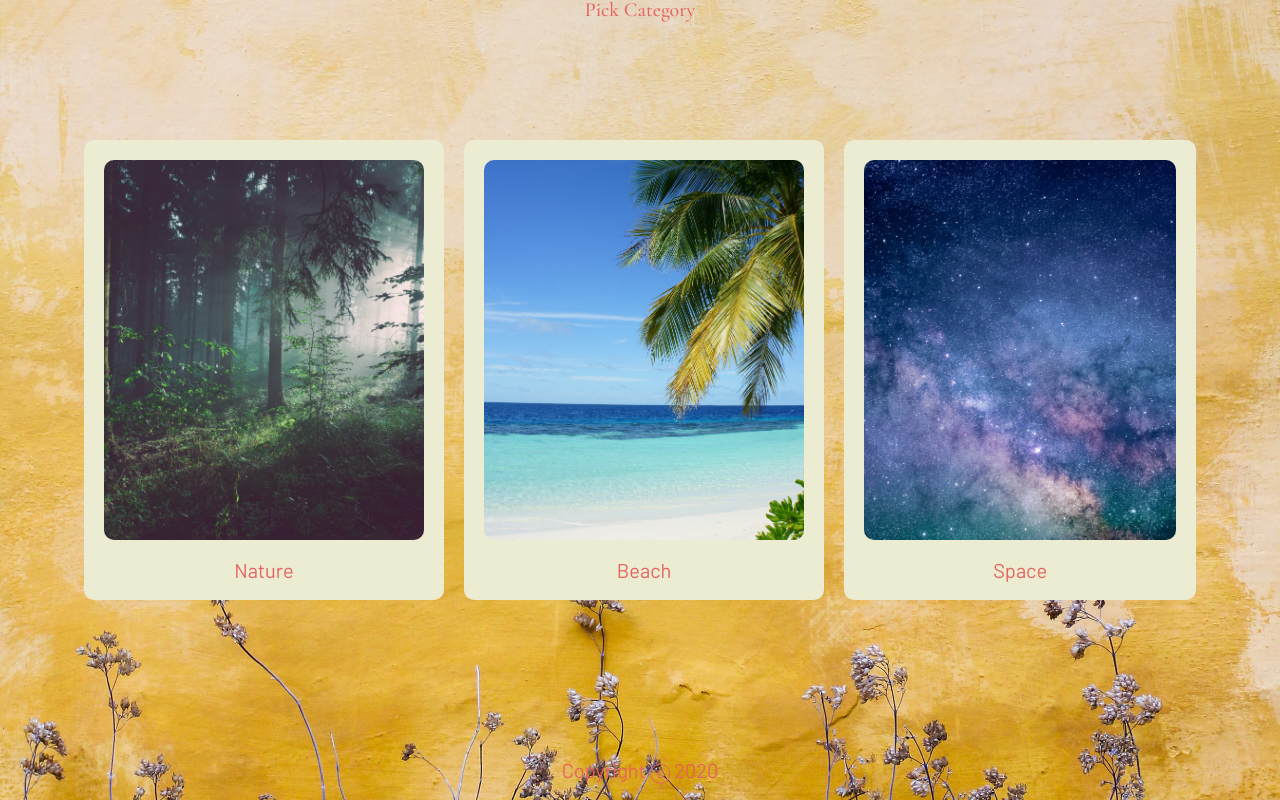
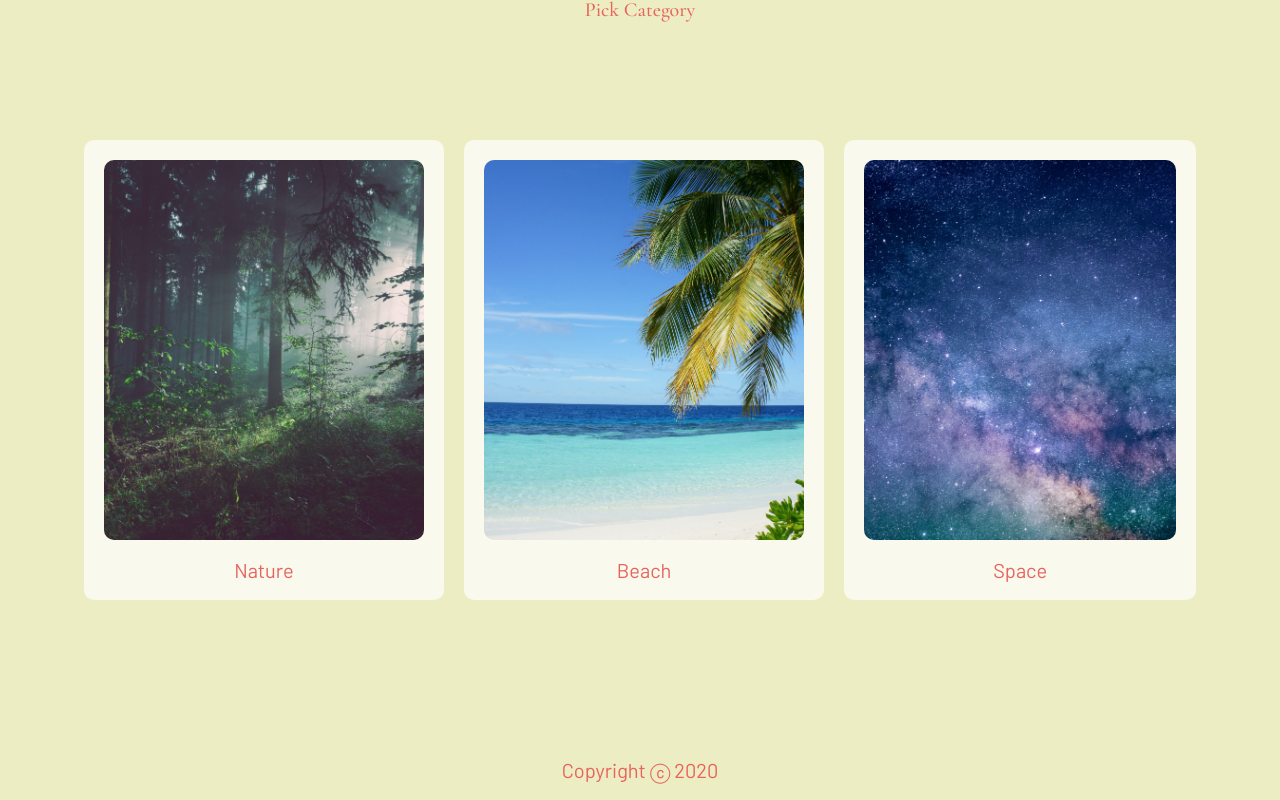
Before and after one commit to dailyPositivity/dailyPositivity, a React (Create React App) app: page /category in a window 1280 px wide. Built offline with nearby package versions, Linux system fonts and the light colour scheme.

Commit message:
change background to solid color

```diff
--- a/src/styles/App.css
+++ b/src/styles/App.css
@@ -9,12 +9,15 @@ a,abbr,acronym,address,applet,article,aside,audio,b,big,blockquote,body,canvas,c
 html{
   font-size: 62.5%;
 }
-main{
-  background-image: url(./assets/background-img-by-mona-eendra.jpg);
-  background-repeat: no-repeat;
-  background-size: cover;
-  height: 100vh;
-}
+
+/* removing this --------------------------------
+/ main{
+/   background-image: url(./assets/background-img-by-mona-eendra.jpg);
+/   background-repeat: no-repeat;
+/   background-size: cover;
+/   height: 100vh;
+/ }
+----------------------------------------------- */
 
 /* DEFAULT STRIPPING -------------------------------------------------------- */
 button {
@@ -27,6 +30,7 @@ a {
 }
 
 body{
+  background-color: #ededc3;
   color:#e7635d;
   font-size: 2rem;
   text-align: center;
@@ -64,7 +68,7 @@ i {
 }
 
 .categoryItem {
-  background-color: #ececd3;
+  background-color: #f9f9ed;
   margin: 10px;
   padding: 10px;
   border-radius: 10px;
```
